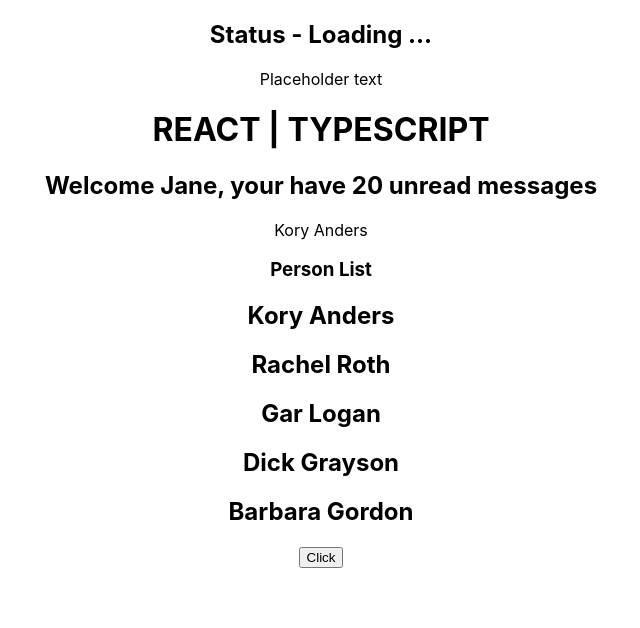
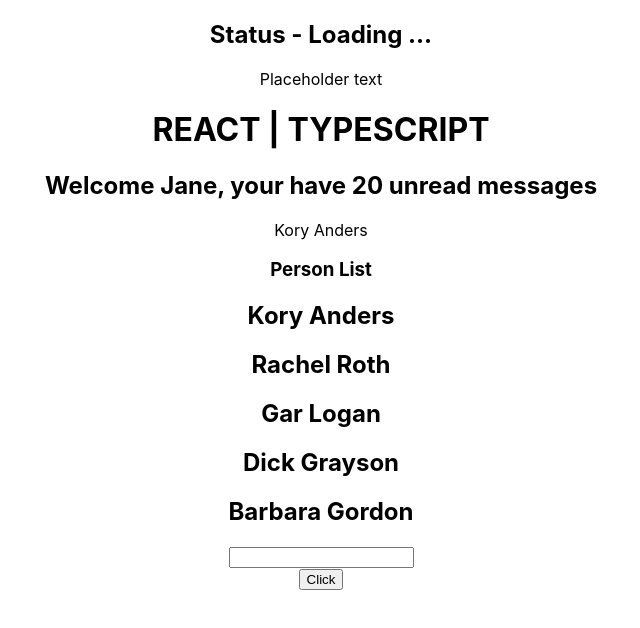
Before and after one commit to JPhasma/typescript-react-course, a React (Create React App) app: page / in a window 1280 px wide. Shown: the top 628 px of the page, without its empty margins (319-959 px from the left). Built offline with nearby package versions, Linux system fonts and the light colour scheme.

Commit message:
text input event type handler

```diff
--- a/src/App.tsx
+++ b/src/App.tsx
@@ -5,6 +5,7 @@
 import { Person } from './components/Person';
 import { PersonList } from './components/Personlist';
 import { Button } from './components/Button';
+import { Input } from './components/Input';
 
 function App() {
   const personName = {
@@ -28,6 +29,10 @@
       <Greet name={'Jane'} messageCount={20} isLoggedIn={true} />
       <Person name={personName} />
       <PersonList names={nameList} />
+      <Input
+        value=''
+        handleChange={(event) => console.log(event.target.value)}
+      />
       <Button
         handleClick={(event, id) => {
           console.log('Button clicked', event, 'id: ', id);
--- /dev/null
+++ b/src/components/Input.tsx
@@ -0,0 +1,18 @@
+import React from 'react';
+
+type InputProps = {
+  value: string;
+  handleChange: (event: React.ChangeEvent<HTMLInputElement>) => void;
+};
+
+export const Input = (props: InputProps) => {
+  return (
+    <div>
+      <input
+        type='text'
+        value={props.value}
+        onChange={props.handleChange}
+      ></input>
+    </div>
+  );
+};
```
